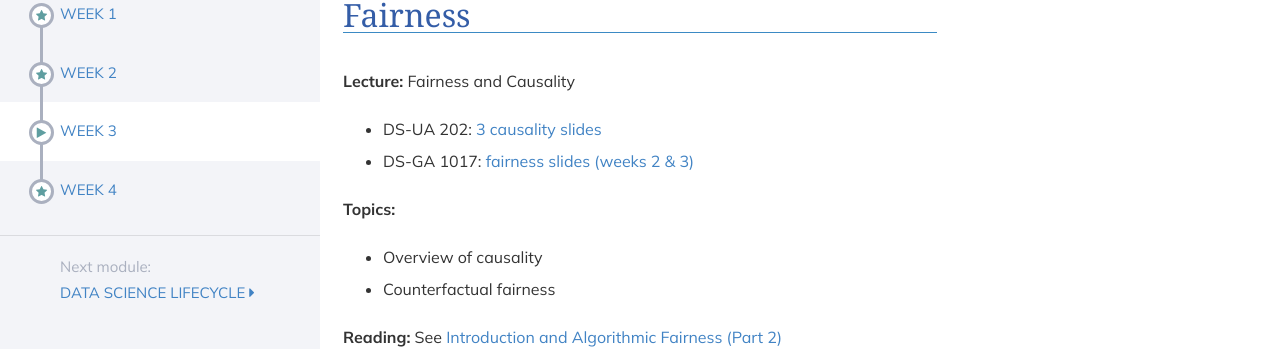
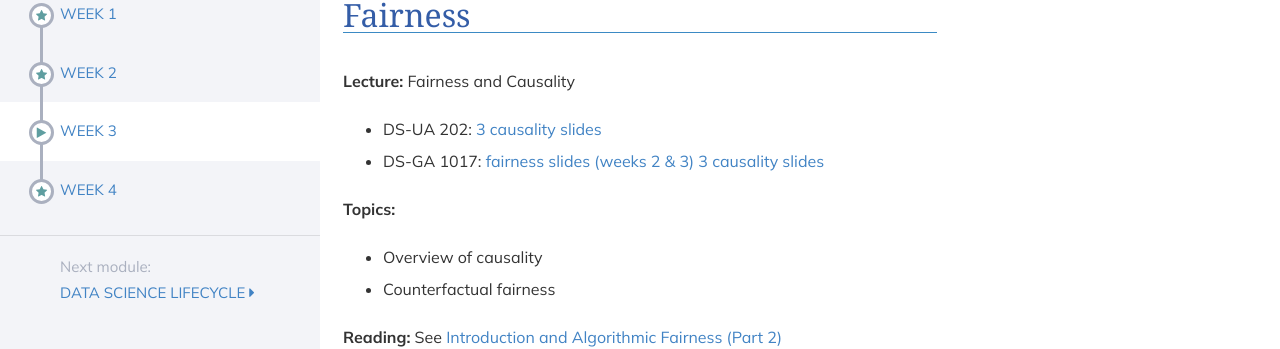
Before and after one commit to DataResponsibly/rds24, a Jekyll site: the page built from modules/fairness/_posts/2000-01-03-week3.md, in a window 1280 px wide. Shown: the part 145-494 px from the top of the page. Built offline with Jekyll 4.4.1, drawn with Linux system fonts in a browser that asks for light colours; nearby versions of some CDN libraries.

Commit message:
Update 2000-01-03-week3.md

```diff
--- a/modules/fairness/_posts/2000-01-03-week3.md
+++ b/modules/fairness/_posts/2000-01-03-week3.md
@@ -7,7 +7,7 @@ title: Week 3
 **Lecture:** Fairness and Causality
 
 * DS-UA 202: [3 causality slides](../../../assets/3_causality_202.pdf)
-* DS-GA 1017: [fairness slides (weeks 2 & 3)](../../../assets/2_3_Fairness_1017.pdf)
+* DS-GA 1017: [fairness slides (weeks 2 & 3)](../../../assets/2_3_Fairness_1017.pdf) [3 causality slides](../../../assets/3_causality_202.pdf)
 
 **Topics:**
 
```
